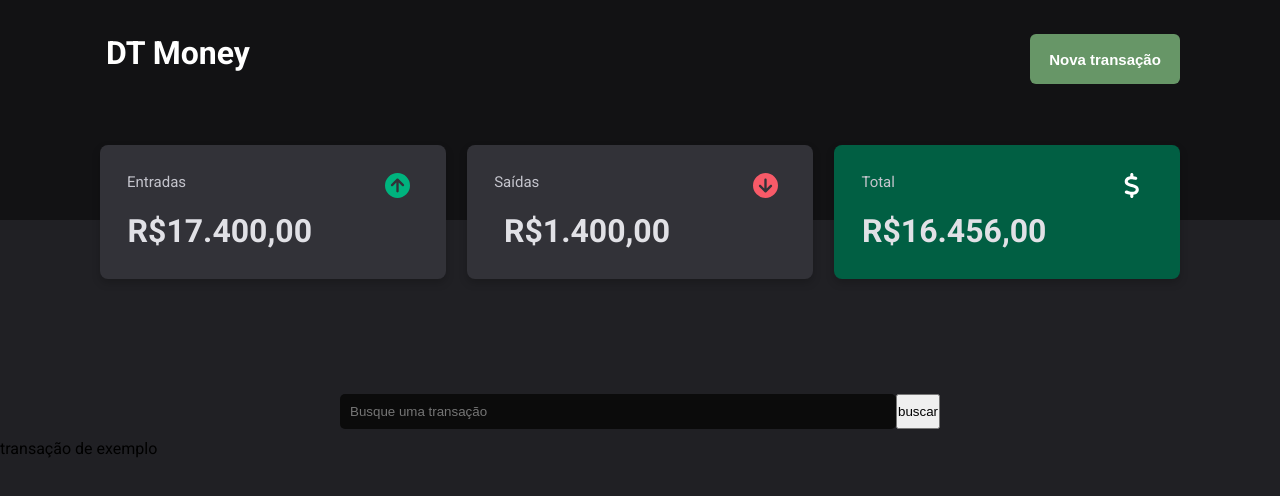
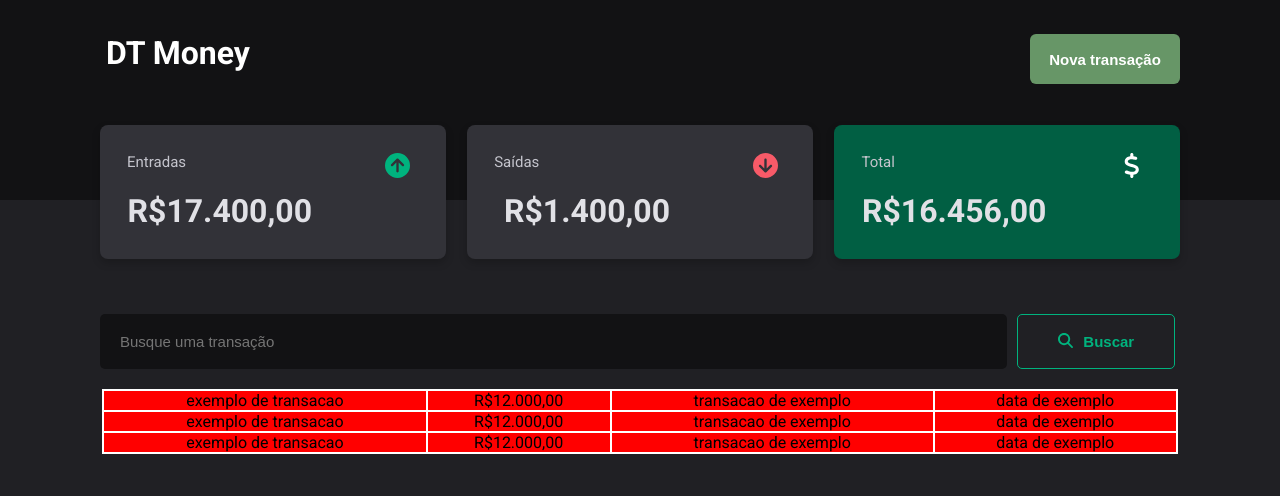
Before and after one commit to iTzGustavoRocha/projeto-dtmoney, a React (Vite) app: page / in a window 1280 px wide. Shown: the top 496 px of the page. Built offline with nearby package versions, Linux system fonts and the light colour scheme.

Commit message:
Estilização barra e botao de pesquisa

```diff
--- a/src/DTMoney.css
+++ b/src/DTMoney.css
@@ -20,7 +20,7 @@ body{
 div.header{
     display: flex;
     background: #121214;
-    height: 220px;
+    height: 200px;
 
 }
 
@@ -193,22 +193,61 @@ h1.DTMoney{
 
 
 form{
-    width: 600px;
+
     display: flex;
-    height: 35px;
-    margin: 40px auto;
-    margin-bottom: 10px;
-
+    height: 55px;
+    width: 84%;
+    margin-left: 100px;
+    margin-right: 100px;
+    margin-top: -20px;
 
 }
 input{
     display: flex;
+    font-size: 15px;
     width: 100%;
-    background: #0b0b0b;
-    border:  none;
-    padding-left: 10px;
+    background: #121214;
+    padding-left: 20px;
+    border: none;
+    border-style: none;
     border-radius: 5px;
-    color: gray;
+}
+
+.botaoBuscarTransacao{
+    display:flex;
+    margin: auto;
+    font-weight: bold;
+    font-size: 15px;
+    border-color: #00b37e;
+    border-width: 1px;
+    border-style: solid;
+    background: #202024;
+    color: #00b37e;
+    border-radius: 5px;
+    margin-left: 10px;
+    padding:18px 40px ;
+    text-align:center;
+    justify-content: center;
+    gap: 10px;
+
 
 
 }
+
+
+
+table{
+    background: #ffffff;
+    margin: auto;
+    margin-top: 20px;
+    height: 60px;
+    width: 84%;
+
+}
+
+tr{
+    background: red;
+    text-align:center;
+
+
+}
--- a/src/DTMoney.jsx
+++ b/src/DTMoney.jsx
@@ -4,6 +4,7 @@ import { FontAwesomeIcon } from "@fortawesome/react-fontawesome";
 import { faCircleArrowUp } from "@fortawesome/free-solid-svg-icons";
 import { faCircleArrowDown } from "@fortawesome/free-solid-svg-icons";
 import { faDollarSign } from "@fortawesome/free-solid-svg-icons";
+import { faMagnifyingGlass } from "@fortawesome/free-solid-svg-icons";
 
 
 
@@ -43,12 +44,33 @@ function DTMoney(){
 
                 </div>
             </div>
-            <form >
-                <input className="barraPesquisaTransacao" type="text" placeholder="Busque uma transação"/>
-                <button className="botaoBuscarTransacao" type="submit"> buscar</button>
-            </form>
+            <div>
+                <form >
+                    <input className="barraPesquisaTransacao" type="text" placeholder="Busque uma transação"/>
+                    <button className="botaoBuscarTransacao" type="submit"><FontAwesomeIcon icon={faMagnifyingGlass}/> Buscar</button>
+                </form>
+            </div>
             <div className="ListaTransacoes">
-                <span>transação de exemplo</span>
+                <table className="tabelaTransacoes">
+                    <tr className="itemTabelaTransacao">
+                        <td className="causaTransacao">exemplo de transacao</td>
+                        <td className="valorTransacao"> R$12.000,00</td>
+                        <td className="tipoTransacao">transacao de exemplo</td>
+                        <td className="dataTransacao">data de exemplo</td>
+                    </tr>
+                    <tr>
+                        <td className="causaTransacao">exemplo de transacao</td>
+                        <td className="valorTransacao"> R$12.000,00</td>
+                        <td className="tipoTransacao">transacao de exemplo</td>
+                        <td className="dataTransacao">data de exemplo</td>
+                    </tr>
+                    <tr>
+                        <td className="causaTransacao">exemplo de transacao</td>
+                        <td className="valorTransacao"> R$12.000,00</td>
+                        <td className="tipoTransacao">transacao de exemplo</td>
+                        <td className="dataTransacao">data de exemplo</td>
+                    </tr>
+                </table>
 
             </div>
         </div>
```
